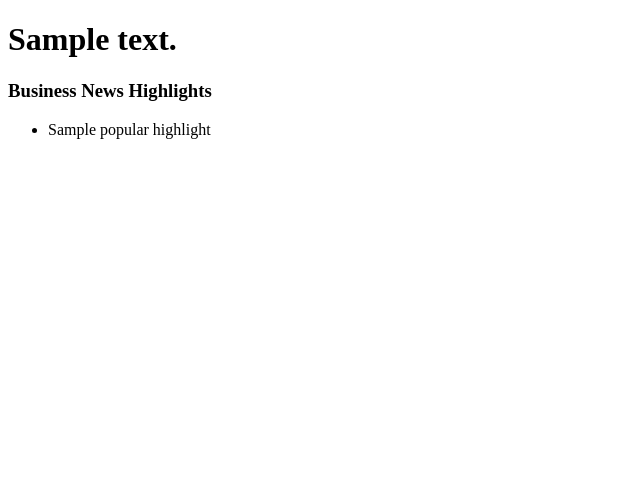
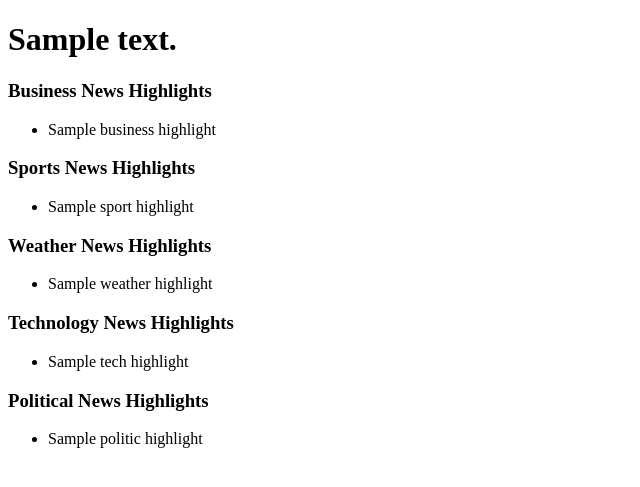
Before and after one commit to Gideon-Muriithi/News-Highlight, a Flask app: template app/templates/index.html in a window 1280 px wide. Shown: the top 487 px of the page, without its empty margins (0-640 px from the left). Run offline with Flask 2, Linux system fonts and the light colour scheme; the template is opened without the code that fills it: most values are stand-ins (such as "Sample title", 1, 10 or a date in 2020).

Commit message:
This commit adds more news highlight category

```diff
--- a/app/templates/index.html
+++ b/app/templates/index.html
@@ -1,5 +1,6 @@
 <!DOCTYPE html>
 <html lang="en">
+
 <head>
     <meta charset="UTF-8">
     <meta name="viewport" content="width=device-width, initial-scale=1.0">
@@ -10,14 +11,40 @@
     <title> News Highlight </title>
     {% endif %}
 </head>
+
 <body>
     <h1>{{ text }}</h1>
     <!-- Popular news highlights section  -->
     <h3> Business News Highlights </h3>
     <ul>
-       {% for popular_highlight in business %}
-           <li>{{ popular_highlight.title}}</li>
-       {% endfor %}
-   </ul>
+        {% for business_highlight in business %}
+        <li>{{ business_highlight.title}}</li>
+        {% endfor %}
+    </ul>
+    <h3> Sports News Highlights </h3>
+    <ul>
+        {% for sport_highlight in sports %}
+        <li>{{ sport_highlight.title}}</li>
+        {% endfor %}
+    </ul>
+    <h3> Weather News Highlights </h3>
+    <ul>
+        {% for weather_highlight in weather %}
+        <li>{{ weather_highlight.title}}</li>
+        {% endfor %}
+    </ul>
+    <h3> Technology News Highlights </h3>
+    <ul>
+        {% for tech_highlight in tech %}
+        <li>{{ tech_highlight.title}}</li>
+        {% endfor %}
+    </ul>
+    <h3> Political News Highlights </h3>
+    <ul>
+        {% for politic_highlight in politics %}
+        <li>{{ politic_highlight.title}}</li>
+        {% endfor %}
+    </ul>
 </body>
+
 </html>
```
Also changed, not shown: app/views.py (+12 -1 lines).
